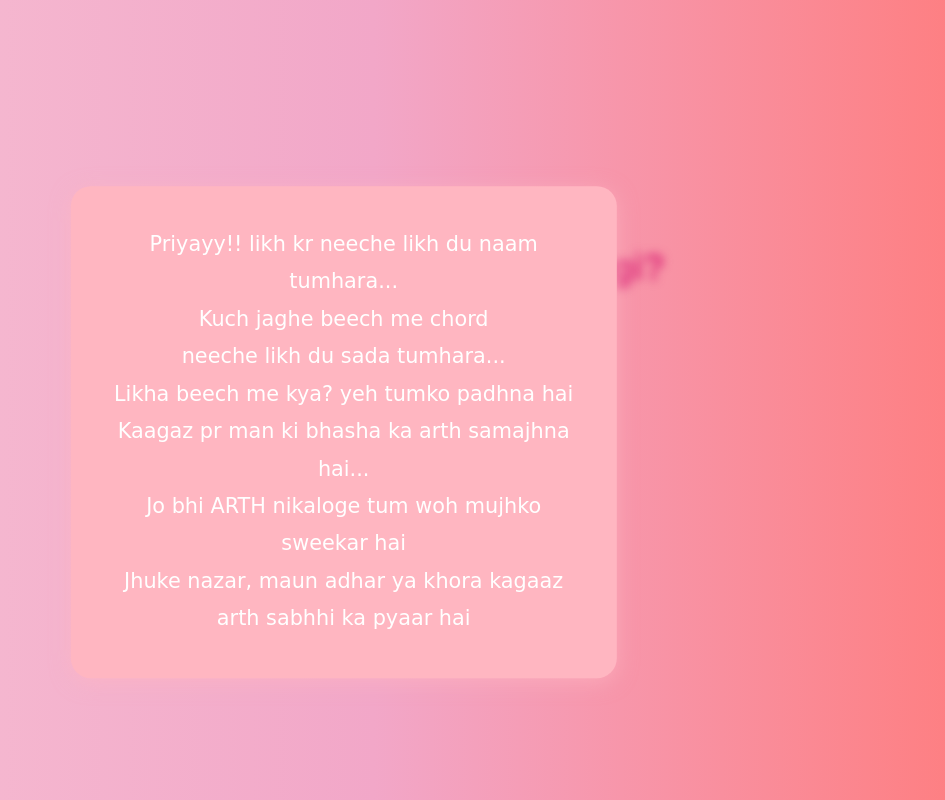
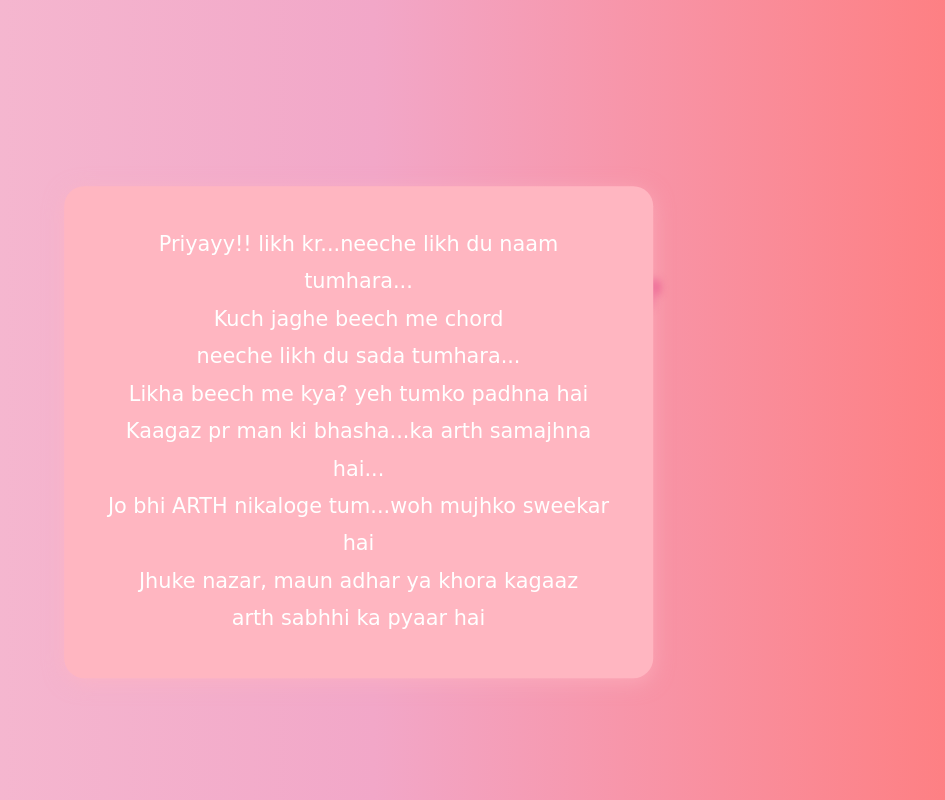
Before and after one commit to nihalkumar33/ask, a website: page index.html in a window 1280 px wide. Both pictures are taken after a click on the button "Yes". Shown: the whole page, without its empty margins (266-1211 px from the left). Drawn offline with nearby package versions, Linux system fonts and the light colour scheme.

Commit message:
Update index.html

```diff
--- a/index.html
+++ b/index.html
@@ -62,7 +62,7 @@
       border-radius: 20px;
       box-shadow: 0px 4px 20px rgba(255, 182, 193, 0.6);
       text-align: center;
-      max-width: 90%;
+      max-width: 95%;
       line-height: 1.8;
       transform: scale(0);
       transition: all 0.5s ease;
@@ -99,8 +99,9 @@
   <div class="background"></div>
 
   <div id="blurBackground" class="text-white text-3xl font-semibold text-center space-y-3">
-    <p class="text-4xl font-extrabold text-pink-600">Gadhi apne man ki baat batayegi?</p>
-    <p class="text-xl text-pink-500">No try kr option nhi hai😉</p>
+    <p class="text-4xl font-extrabold text-pink-600">Gadhi!!</p>
+    <p class="text-4xl font-extrabold text-pink-600">apne man ki baat batayegi ki nhi?</p>
+    <p class="text-xl text-pink-500">No try kr, option hi nhi hai😉</p>
   </div>
 
   <div id="blurBackground" class="mt-4">
@@ -125,12 +126,12 @@
   <!-- Message Box -->
   <div id="messageBoxContainer">
     <div id="messageBox" class="show">
-      <p>Priyayy!! likh kr neeche likh du naam tumhara...</p>
+      <p>Priyayy!! likh kr...neeche likh du naam tumhara...</p>
       <p>Kuch jaghe beech me chord</p>
       <p>neeche likh du sada tumhara...</p>
       <p>Likha beech me kya? yeh tumko padhna hai</p>
-      <p>Kaagaz pr man ki bhasha ka arth samajhna hai...</p>
-      <p>Jo bhi ARTH nikaloge tum woh mujhko sweekar hai</p>
+      <p>Kaagaz pr man ki bhasha...ka arth samajhna hai...</p>
+      <p>Jo bhi ARTH nikaloge tum...woh mujhko sweekar hai</p>
       <p>Jhuke nazar, maun adhar ya khora kagaaz</p>
       <p>arth sabhhi ka pyaar hai</p>
     </div>
```
